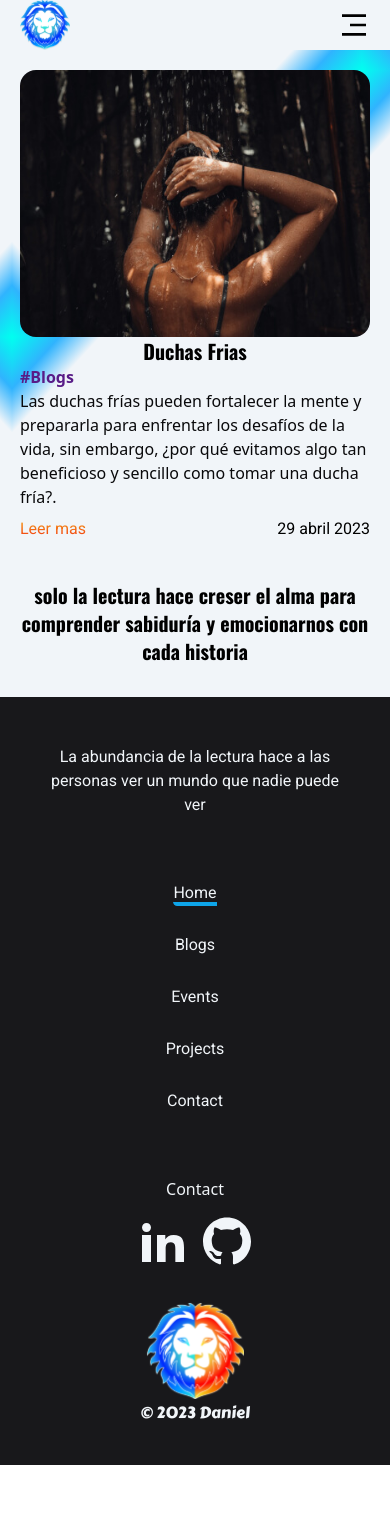
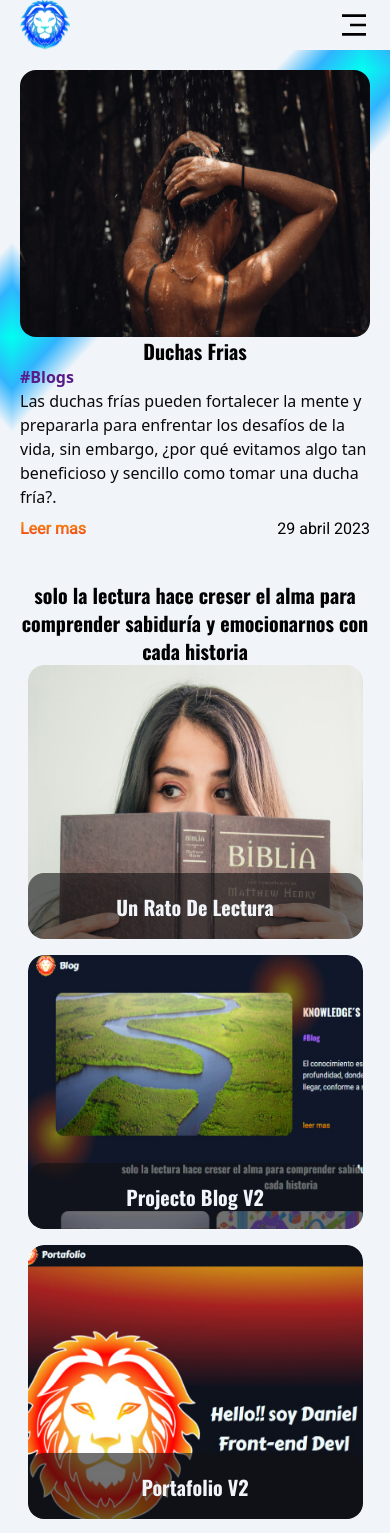
Before and after one commit to DanielLenoz/Daniel-blogV3, a React (Vite) app: page / in a window 390 px wide. Shown: the top 1533 px of the page. Before the commit the page ends 1465 px from the top, so only its background shows below. Built offline with nearby package versions, Linux system fonts and the light colour scheme.

Commit message:
acreated the cards responsive

```diff
--- a/src/components/Cards.jsx
+++ b/src/components/Cards.jsx
@@ -0,0 +1,64 @@
+import React from 'react'
+import { blogData } from '../data'
+import { NavLink } from 'react-router-dom'
+import '../style/gradients.css'
+
+const cardBlogs = [...blogData]
+const newCardBlogs = cardBlogs.shift()
+
+function Cards() {
+  return (
+    <section className="grid justify-center gap-4 md:grid-cols-2 xl:grid-cols-3">
+      {cardBlogs.map((blog) => {
+        return (
+          <section
+            className="group relative grid h-[274px] w-[335px] justify-items-center justify-self-center overflow-hidden rounded-2xl lg:h-[317px] lg:w-[416px]"
+            key={blog.title}
+          >
+            <section className="relative">
+              <figure className="relative z-10 h-full w-full">
+                <img
+                  className="h-full w-full rounded-2xl bg-cover bg-center bg-no-repeat"
+                  src={blog.imgIphone}
+                  alt={blog.altDescription}
+                />
+              </figure>
+            </section>
+            <section className="greadient-Card absolute top-52 z-10 grid h-full w-full rounded-2xl p-5 duration-500 ease-in-out group-hover:top-0 lg:top-60">
+              <h1 className=" mb-5 text-center font-oswald text-xl font-bold text-slate-100 lg:text-2xl">
+                {blog.title}
+              </h1>
+              <p
+                className={`${
+                  blog.hashtag === '#Blogs'
+                    ? 'text-purple-900'
+                    : blog.hashtag === '#Events'
+                    ? 'text-lime-400'
+                    : 'text-teal-600'
+                } font-oscald text-base font-bold lg:text-lg`}
+              >
+                {blog.hashtag}
+              </p>
+              <p className="font-robot mb-4 text-base font-normal leading-6 text-slate-100 lg:text-lg">
+                {blog.description}
+              </p>
+              <article className="mt-2 flex justify-between">
+                <NavLink
+                  className="gradient-leer font-roboto text-base font-bold lg:text-lg"
+                  to={`/blog/${blog.title}`}
+                >
+                  Leer mas
+                </NavLink>
+                <p className="font-roboto text-base font-normal text-slate-100 lg:text-lg">
+                  {blog.date}
+                </p>
+              </article>
+            </section>
+          </section>
+        )
+      })}
+    </section>
+  )
+}
+
+export { Cards }
--- a/src/pages/Home.jsx
+++ b/src/pages/Home.jsx
@@ -2,6 +2,7 @@ import React from 'react'
 import { NavLink } from 'react-router-dom'
 import { blogData } from '../data'
 import '../style/gradients.css'
+import { Cards } from '../components/Cards'
 
 function Home() {
   return (
@@ -47,7 +48,7 @@ function Home() {
                 </p>
                 <article className="mt-2 flex justify-between">
                   <NavLink
-                    className="gradient-leer font-roboto text-base font-normal"
+                    className="gradient-leer font-roboto text-base font-bold"
                     to={`/blog/${blog.title}`}
                   >
                     Leer mas
@@ -66,6 +67,8 @@ function Home() {
         solo la lectura hace creser el alma para comprender sabiduría y
         emocionarnos con cada historia
       </h2>
+
+      <Cards/>
     </main>
   )
 }
--- a/src/style/gradients.css
+++ b/src/style/gradients.css
@@ -5,9 +5,38 @@
   -webkit-text-fill-color: transparent;
 }
 
-.diamond{
-    background: linear-gradient(to bottom right, #00FFF0 0%, rgba(0, 163, 255, 0.80) 27%, rgba(0, 41, 255, 0.00) 50%) bottom right / 50% 50% no-repeat,
-        linear-gradient(to bottom left, #00FFF0 0%, rgba(0, 163, 255, 0.80) 27%, rgba(0, 41, 255, 0.00) 50%) bottom left / 50% 50% no-repeat,
-        linear-gradient(to top left, #00FFF0 0%, rgba(0, 163, 255, 0.80) 27%, rgba(0, 41, 255, 0.00) 50%) top left / 50% 50% no-repeat,
-        linear-gradient(to top right, #00FFF0 0%, rgba(0, 163, 255, 0.80) 27%, rgba(0, 41, 255, 0.00) 50%) top right / 50% 50% no-repeat;;
+.diamond {
+  background:
+    linear-gradient(
+        to bottom right,
+        #00fff0 0%,
+        rgba(0, 163, 255, 0.8) 27%,
+        rgba(0, 41, 255, 0) 50%
+      )
+      bottom right / 50% 50% no-repeat,
+    linear-gradient(
+        to bottom left,
+        #00fff0 0%,
+        rgba(0, 163, 255, 0.8) 27%,
+        rgba(0, 41, 255, 0) 50%
+      )
+      bottom left / 50% 50% no-repeat,
+    linear-gradient(
+        to top left,
+        #00fff0 0%,
+        rgba(0, 163, 255, 0.8) 27%,
+        rgba(0, 41, 255, 0) 50%
+      )
+      top left / 50% 50% no-repeat,
+    linear-gradient(
+        to top right,
+        #00fff0 0%,
+        rgba(0, 163, 255, 0.8) 27%,
+        rgba(0, 41, 255, 0) 50%
+      )
+      top right / 50% 50% no-repeat;
 }
+
+.greadient-Card {
+  background: rgba(17, 18, 19, 0.596);
+}
```
